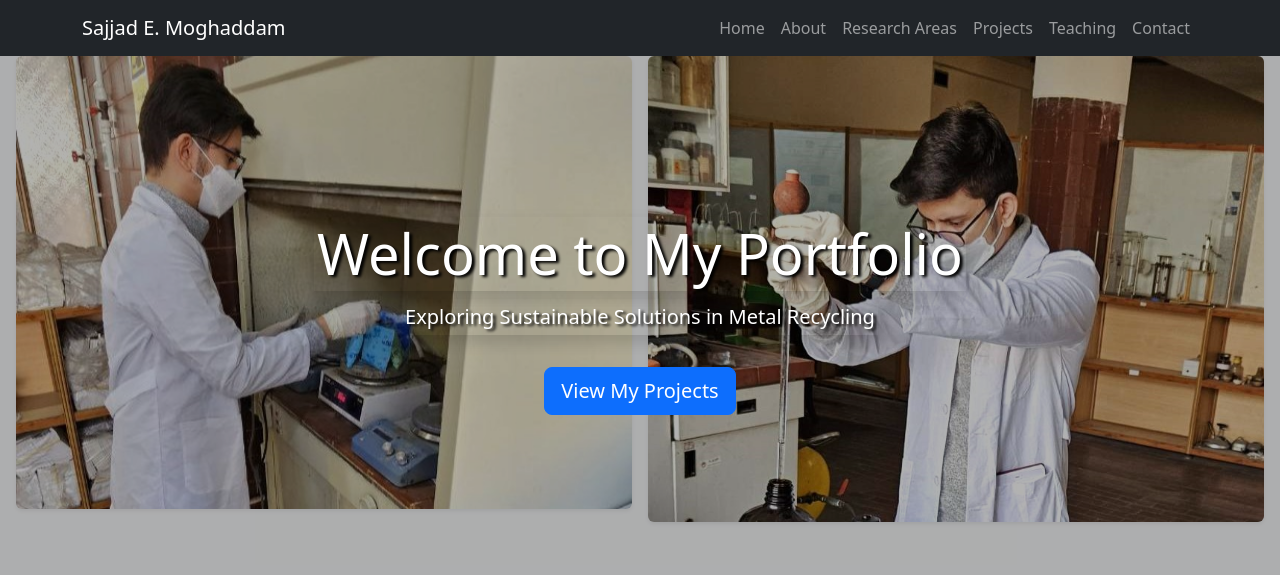
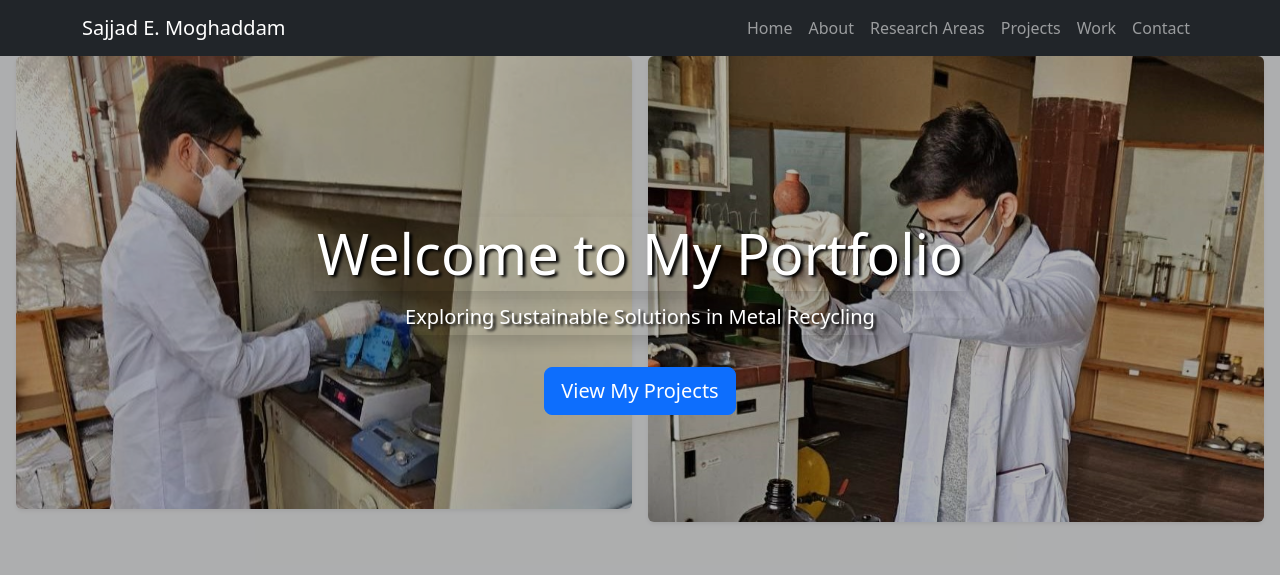
Before and after one commit to semsem1378/portfolio, a Flask app: page / in a window 1280 px wide. Shown: the top 575 px of the page. Run offline with Flask 3, Linux system fonts and the light colour scheme.

Commit message:
editing the nav bar

```diff
--- a/templates/details.html
+++ b/templates/details.html
@@ -22,7 +22,7 @@
                     <li class="nav-item"><a class="nav-link" href="#about">About</a></li>
                     <li class="nav-item"><a class="nav-link" href="#research">Research Areas</a></li>
                     <li class="nav-item"><a class="nav-link" href="#projects">Projects</a></li>
-                    <li class="nav-item"><a class="nav-link" href="#teaching">Teaching</a></li>
+                    <li class="nav-item"><a class="nav-link" href="#teaching">Work</a></li>
                     <li class="nav-item"><a class="nav-link" href="#contact">Contact</a></li>
                 </ul>
             </div>
--- a/templates/index.html
+++ b/templates/index.html
@@ -22,7 +22,7 @@
                     <li class="nav-item"><a class="nav-link" href="#about">About</a></li>
                     <li class="nav-item"><a class="nav-link" href="#research">Research Areas</a></li>
                     <li class="nav-item"><a class="nav-link" href="#projects">Projects</a></li>
-                    <li class="nav-item"><a class="nav-link" href="#teaching">Teaching</a></li>
+                    <li class="nav-item"><a class="nav-link" href="#teaching">Work</a></li>
                     <li class="nav-item"><a class="nav-link" href="#contact">Contact</a></li>
                 </ul>
             </div>
```
